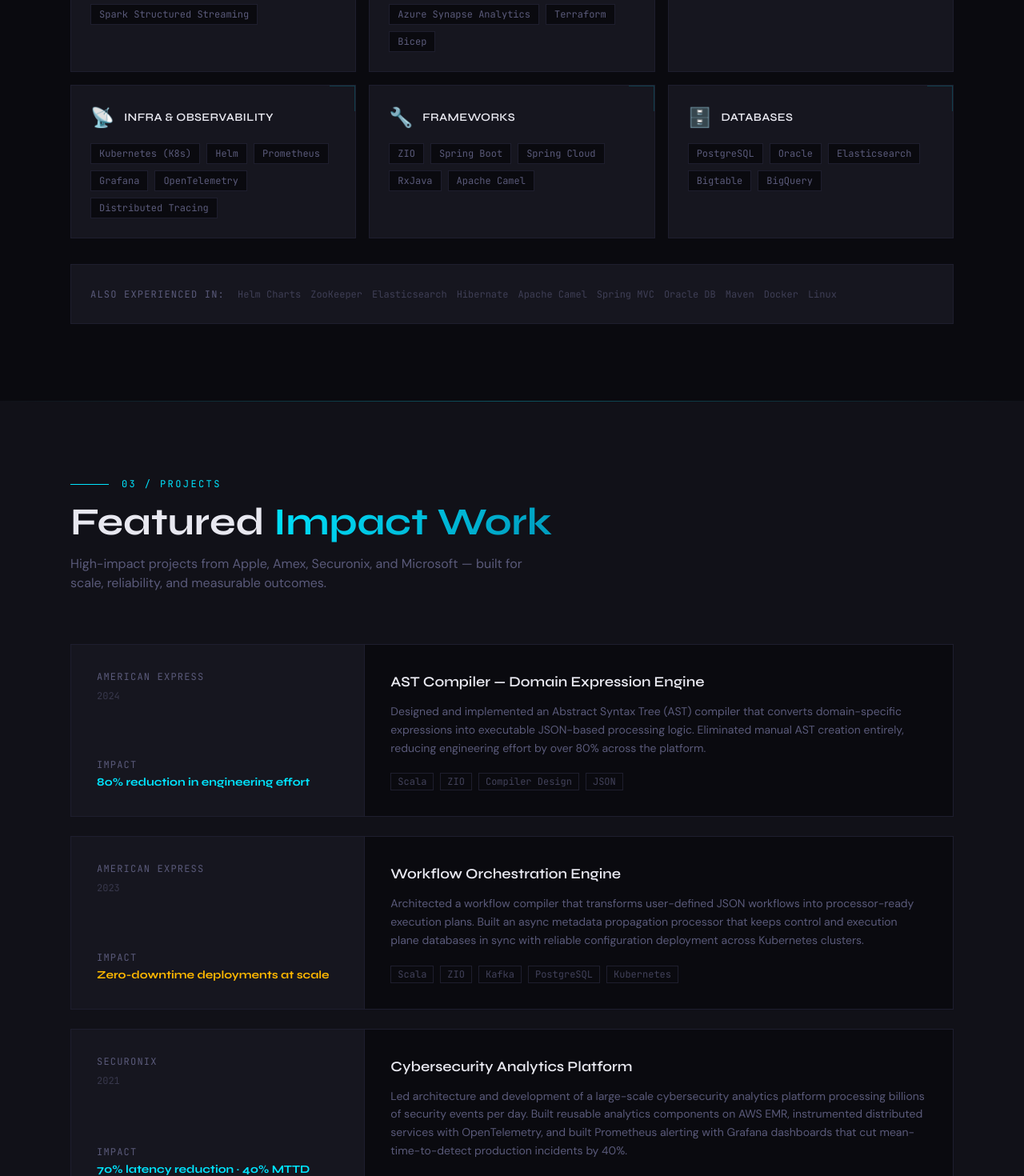
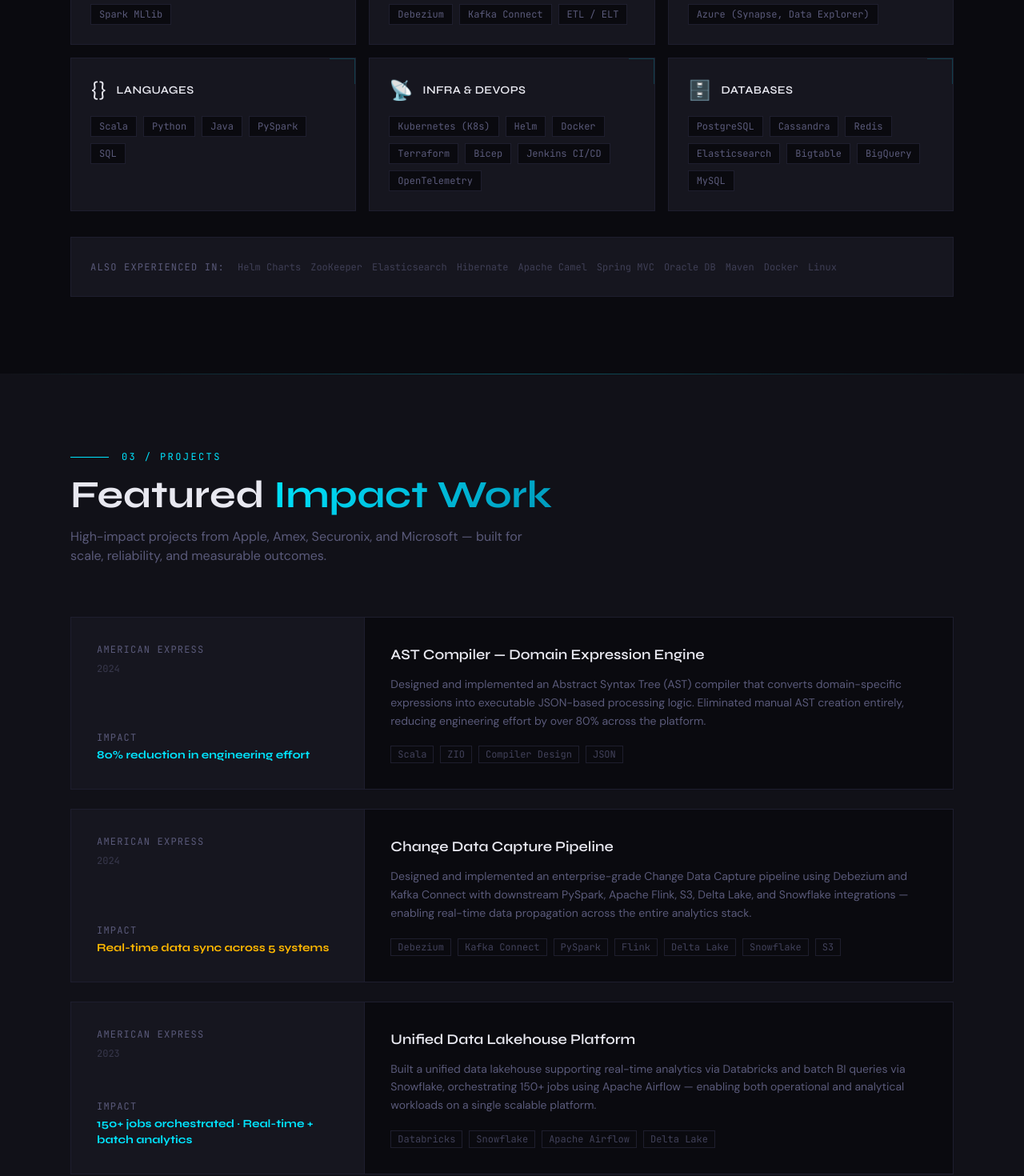
Before and after one commit to amudhan023/amudhan-portfolio, a React (Vite) app: page / in a window 1280 px wide. Shown: the part 1240-2710 px from the top of the page at 80% size. Built offline with nearby package versions, Linux system fonts and the light colour scheme.

Commit message:
updated skills set

```diff
--- a/src/components/Hero.jsx
+++ b/src/components/Hero.jsx
@@ -127,7 +127,7 @@
             <div className="col-span-2 bg-panel border border-border p-6">
               <div className="font-mono text-xs text-muted mb-4">// Core stack</div>
               <div className="flex flex-wrap gap-2">
-                {['Kafka', 'Spark', 'Scala', 'ZIO', 'Python', 'AWS', 'GCP', 'K8s', 'Flink', 'PySpark'].map((tech) => (
+                {['Kafka', 'Spark', 'Flink', 'Databricks', 'Snowflake', 'Airflow', 'Scala', 'Python', 'AWS', 'GCP', 'K8s', 'Delta Lake'].map((tech) => (
                   <span
                     key={tech}
                     className="font-mono text-xs px-2 py-1 bg-border/50 text-accent/80 hover:bg-accent/10 hover:text-accent transition-colors duration-150"
--- a/src/data.js
+++ b/src/data.js
@@ -6,20 +6,25 @@
   phone: '(209) 684-8774',
   email: 'amudhanfz@gmail.com',
   linkedin: 'https://www.linkedin.com/in/amudhans',
-  github: 'https://github.com', // Update with your actual GitHub
-  summary: `Senior Software Engineer with 18+ years of experience building large-scale distributed data platforms, real-time streaming systems, and cloud-native analytics solutions. Deep expertise in Kafka, Spark, PySpark, AWS, GCP, Azure, Scala, and reactive microservices for high-volume event-driven architectures. Proven track record designing workflow orchestration engines, AST-based rule evaluation frameworks, and scalable execution pipelines aligned with modern AI/ML feature processing.`,
+  github: 'https://github.com',
+  summary: `Senior Software Engineer with 18+ years of experience building scalable distributed systems, real-time data platforms, and cloud-native applications across fintech, cybersecurity, and enterprise domains. Deep expertise in Kafka, Spark, Flink, Databricks, Snowflake, and modern cloud technologies across AWS, GCP, and Azure.`,
 }
 
 export const skills = [
   {
     category: 'Streaming & Data',
     icon: '⚡',
-    items: ['Apache Kafka', 'Apache Spark', 'PySpark', 'Apache Flink', 'Spark Structured Streaming'],
+    items: ['Apache Kafka', 'Apache Spark', 'PySpark', 'Apache Flink', 'Kafka Streams', 'KSQL', 'Spark MLlib'],
+  },
+  {
+    category: 'Lakehouse & Orchestration',
+    icon: '🏗️',
+    items: ['Databricks', 'Snowflake', 'Apache Airflow', 'Delta Lake', 'Debezium', 'Kafka Connect', 'ETL / ELT'],
   },
   {
     category: 'Cloud Platforms',
     icon: '☁️',
-    items: ['AWS (S3, EMR, EC2, Glue)', 'GCP (Pub/Sub, BigQuery, Bigtable, GCS)', 'Azure Synapse Analytics', 'Terraform', 'Bicep'],
+    items: ['AWS (S3, EMR, EC2, Glue)', 'GCP (Pub/Sub, BigQuery, Bigtable, GCS)', 'Azure (Synapse, Data Explorer)'],
   },
   {
     category: 'Languages',
@@ -27,19 +32,14 @@
     items: ['Scala', 'Python', 'Java', 'PySpark', 'SQL'],
   },
   {
-    category: 'Infra & Observability',
+    category: 'Infra & DevOps',
     icon: '📡',
-    items: ['Kubernetes (K8s)', 'Helm', 'Prometheus', 'Grafana', 'OpenTelemetry', 'Distributed Tracing'],
-  },
-  {
-    category: 'Frameworks',
-    icon: '🔧',
-    items: ['ZIO', 'Spring Boot', 'Spring Cloud', 'RxJava', 'Apache Camel'],
+    items: ['Kubernetes (K8s)', 'Helm', 'Docker', 'Terraform', 'Bicep', 'Jenkins CI/CD', 'OpenTelemetry'],
   },
   {
     category: 'Databases',
     icon: '🗄️',
-    items: ['PostgreSQL', 'Oracle', 'Elasticsearch', 'Bigtable', 'BigQuery'],
+    items: ['PostgreSQL', 'Cassandra', 'Redis', 'Elasticsearch', 'Bigtable', 'BigQuery', 'MySQL'],
   },
 ]
 
@@ -55,24 +55,34 @@
     color: 'accent',
   },
   {
-    title: 'Workflow Orchestration Engine',
+    title: 'Change Data Capture Pipeline',
     company: 'American Express',
-    year: '2023',
-    impact: 'Zero-downtime deployments at scale',
-    tags: ['Scala', 'ZIO', 'Kafka', 'PostgreSQL', 'Kubernetes'],
+    year: '2024',
+    impact: 'Real-time data sync across 5 systems',
+    tags: ['Debezium', 'Kafka Connect', 'PySpark', 'Flink', 'Delta Lake', 'Snowflake', 'S3'],
     description:
-      'Architected a workflow compiler that transforms user-defined JSON workflows into processor-ready execution plans. Built an async metadata propagation processor that keeps control and execution plane databases in sync with reliable configuration deployment across Kubernetes clusters.',
+      'Designed and implemented an enterprise-grade Change Data Capture pipeline using Debezium and Kafka Connect with downstream PySpark, Apache Flink, S3, Delta Lake, and Snowflake integrations — enabling real-time data propagation across the entire analytics stack.',
     color: 'gold',
   },
   {
-    title: 'Cybersecurity Analytics Platform',
+    title: 'Unified Data Lakehouse Platform',
+    company: 'American Express',
+    year: '2023',
+    impact: '150+ jobs orchestrated · Real-time + batch analytics',
+    tags: ['Databricks', 'Snowflake', 'Apache Airflow', 'Delta Lake'],
+    description:
+      'Built a unified data lakehouse supporting real-time analytics via Databricks and batch BI queries via Snowflake, orchestrating 150+ jobs using Apache Airflow — enabling both operational and analytical workloads on a single scalable platform.',
+    color: 'accent',
+  },
+  {
+    title: 'Multi-Tenant Security Analytics Platform',
     company: 'Securonix',
     year: '2021',
-    impact: '70% latency reduction · 40% MTTD improvement',
-    tags: ['Kafka', 'Spark', 'Flink', 'AWS EMR', 'OpenTelemetry'],
+    impact: '70% latency reduction · Millions of events/sec',
+    tags: ['Kafka', 'GCP Pub/Sub', 'Flink', 'Spark MLlib', 'AWS EMR', 'Bigtable', 'BigQuery'],
     description:
-      'Led architecture and development of a large-scale cybersecurity analytics platform processing billions of security events per day. Built reusable analytics components on AWS EMR, instrumented distributed services with OpenTelemetry, and built Prometheus alerting with Grafana dashboards that cut mean-time-to-detect production incidents by 40%.',
-    color: 'accent',
+      'Architected a multi-tenant security analytics platform ingesting millions of security events per second using Kafka, GCP Pub/Sub, Apache Flink, and Spark on AWS EMR. Built a threat correlation and enrichment pipeline using Spark MLlib and Bigtable for sub-10ms hot event lookups and BigQuery-based analytics.',
+    color: 'gold',
   },
   {
     title: 'Oracle → Elasticsearch Replication Pipeline',
@@ -81,58 +91,57 @@
     impact: '40% improvement in processing efficiency',
     tags: ['Java', 'Kafka', 'Elasticsearch', 'ZooKeeper', 'Multithreading'],
     description:
-      'Architected a mission-critical multi-threaded pipeline to replicate data from Oracle Database to Elasticsearch. Implemented checkpoint-based recovery, health monitoring, and fault-tolerant handling across Kafka, Elasticsearch, Apache ZooKeeper, and Oracle. Improved processing efficiency by 40% through optimized concurrency and resource management.',
-    color: 'gold',
+      'Architected a high-performance multi-threaded streaming pipeline from Oracle to Elasticsearch with checkpoint-based auto-recovery, improving processing efficiency by 40% through optimized concurrency and resource management.',
+    color: 'accent',
   },
   {
-    title: 'AI-Assisted Vulnerability Remediation',
+    title: 'Workflow Orchestration Engine',
     company: 'American Express',
-    year: '2024',
-    impact: '180+ repos automated · Built in 1 week',
-    tags: ['AI/ML', 'Python', 'Automation', 'Security'],
+    year: '2023',
+    impact: 'Zero-downtime deployments at scale',
+    tags: ['Scala', 'ZIO', 'Kafka', 'Kubernetes', 'Jenkins'],
     description:
-      'Developed automated remediation jobs using AI-assisted tooling to identify and apply security vulnerability fixes across more than 180 repositories. Created an internal vulnerability management application in one week using AI-assisted development to automate tracking and remediation workflows.',
-    color: 'accent',
+      'Architected a workflow compiler that transforms user-defined JSON workflow definitions into processor-ready execution plans for dynamic orchestration. Established a multi-tenant Kubernetes platform with Helm-managed deployments, Jenkins CI/CD, and OpenTelemetry-based distributed tracing.',
+    color: 'gold',
   },
 ]
 
 export const experience = [
   {
     company: 'American Express',
-    role: 'Senior Engineer',
+    role: 'Senior Software Engineer',
     period: 'May 2023 – Present',
-    location: 'Dallas, TX',
+    location: 'Remote, TX',
     highlights: [
-      'Designed core platform components for a large-scale data streaming and workflow orchestration platform.',
-      'Implemented an AST compiler reducing engineering effort by 80%; built workflow compiler for dynamic orchestration.',
-      'Deployed containerized microservices on Kubernetes with zero-downtime rolling updates.',
-      'Leveraged AI tools to accelerate development, debugging, code generation, and operational automation.',
+      'Implemented an AST compiler that converts domain-specific expressions into executable JSON logic, reducing rule development effort by 80%.',
+      'Built an enterprise-grade CDC pipeline using Debezium and Kafka Connect with downstream PySpark, Flink, S3, Delta Lake, and Snowflake integrations.',
+      'Built a unified data lakehouse for real-time analytics via Databricks and batch BI via Snowflake, orchestrating 150+ jobs with Apache Airflow.',
+      'Established a multi-tenant Kubernetes platform with Helm, Jenkins CI/CD, and OpenTelemetry-based distributed tracing.',
     ],
-    tech: ['Scala', 'ZIO', 'Kafka', 'PostgreSQL', 'Kubernetes', 'Prometheus', 'Grafana'],
+    tech: ['Scala', 'ZIO', 'Kafka', 'Debezium', 'Databricks', 'Snowflake', 'Airflow', 'Delta Lake', 'Kubernetes'],
   },
   {
     company: 'Microsoft',
     role: 'Senior Software Engineer',
     period: 'Jun 2022 – Jan 2023',
-    location: 'Dallas, TX',
+    location: 'Remote, TX',
     highlights: [
-      'Designed enterprise-scale cloud analytics platforms on Microsoft Azure.',
-      'Built end-to-end data ingestion, transformation, aggregation, and reporting pipelines.',
-      'Automated infrastructure provisioning using Terraform and Bicep.',
+      'Designed and implemented scalable end-to-end data ingestion, aggregation, and analytics platforms.',
+      'Built pipelines using Azure Synapse Analytics, PySpark, Bicep, and Terraform.',
     ],
     tech: ['Azure Synapse', 'Python', 'PySpark', 'Terraform', 'Bicep'],
   },
   {
     company: 'Securonix',
-    role: 'Technical Lead Engineer',
+    role: 'Technical Lead',
     period: 'Jun 2020 – Jun 2022',
     location: 'Dallas, TX',
     highlights: [
-      'Led architecture of a cybersecurity analytics platform processing billions of events/day.',
+      'Architected a multi-tenant security analytics platform ingesting millions of security events per second using Kafka, GCP Pub/Sub, Apache Flink, and Spark on AWS EMR.',
+      'Built a threat correlation and enrichment pipeline using Spark MLlib and Bigtable for sub-10ms hot event lookups with BigQuery-based analytics.',
       'Reduced anomaly detection latency by 70% with reusable analytics components on AWS EMR.',
-      'Cut MTTD of production incidents by 40% with Prometheus + Grafana observability stack.',
     ],
-    tech: ['Spark', 'Flink', 'Kafka', 'AWS EMR', 'OpenTelemetry', 'Scala'],
+    tech: ['Kafka', 'GCP Pub/Sub', 'Flink', 'Spark MLlib', 'AWS EMR', 'Bigtable', 'BigQuery'],
   },
   {
     company: 'Walmart Global Tech',
@@ -140,8 +149,8 @@
     period: 'May 2018 – Jun 2020',
     location: 'San Jose, CA',
     highlights: [
-      'Architected reactive microservices and high-throughput data integration systems.',
-      'Developed non-blocking services using Spring Boot, Spring Cloud, and RxJava.',
+      'Architected a non-blocking reactive data flow pipeline using RxJava for high-throughput, low-latency processing.',
+      'Built Spring Boot microservices for scalable data integration systems.',
     ],
     tech: ['RxJava', 'Spring Boot', 'Spring Cloud'],
   },
@@ -151,9 +160,8 @@
     period: 'May 2016 – Apr 2018',
     location: 'San Jose, CA',
     highlights: [
-      'Designed mission-critical streaming and search integration systems.',
-      'Architected multi-threaded Oracle → Elasticsearch replication pipeline with 40% efficiency gain.',
-      'Implemented checkpoint-based recovery and fault-tolerant handling across distributed components.',
+      'Architected a high-performance multi-threaded streaming solution from Oracle to Elasticsearch, improving efficiency by 40%.',
+      'Implemented checkpoint-based auto-recovery and fault-tolerant handling across distributed components.',
     ],
     tech: ['Java', 'Kafka', 'Elasticsearch', 'ZooKeeper', 'Oracle'],
   },
@@ -176,7 +184,6 @@
     location: 'Chennai',
     highlights: [
       'Developed enterprise applications using Spring MVC, Spring DAO, Hibernate, and Oracle.',
-      'Designed persistence layers, POJO mappings, and CRUD operations.',
       'Built monitoring and alerting features for throughput, latency, and JVM/OS metrics.',
     ],
     tech: ['Spring MVC', 'Hibernate', 'Oracle', 'Monitoring'],
```
